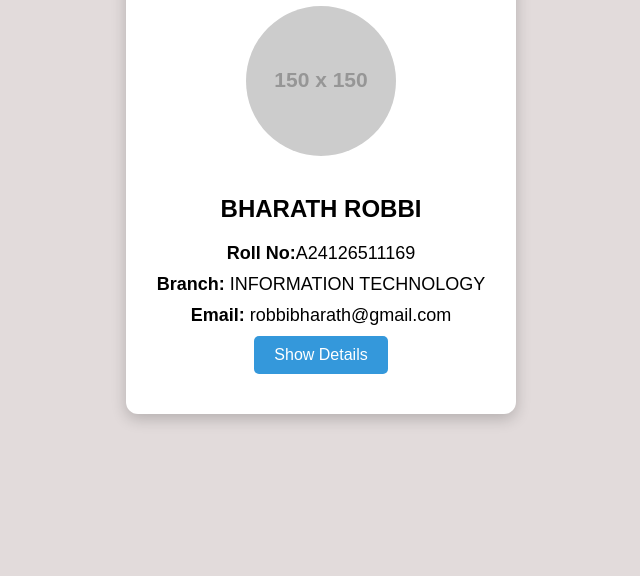
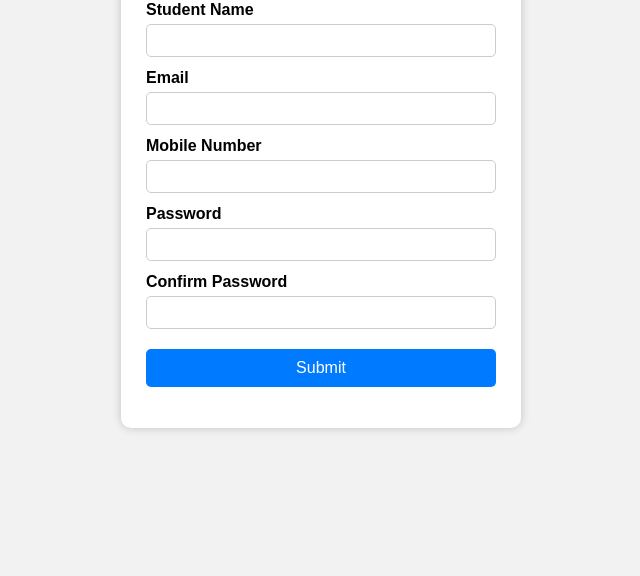
Before and after one commit to Bharath-8919/web-techonologies-lab, a plain HTML site: page index.html in a window 1280 px wide. Shown: the part 240-816 px from the top of the page, without its empty margins (319-959 px from the left). Drawn offline with Linux system fonts and the light colour scheme; placeholder pictures from the web are drawn by us.

Commit message:
Add files via upload

```diff
--- a/index.html
+++ b/index.html
@@ -3,33 +3,39 @@
 <head>
     <meta charset="UTF-8">
     <meta name="viewport" content="width=device-width, initial-scale=1.0">
-    <title>Student Profile</title>
-
+    <title>Student Registration Form</title>
     <link rel="stylesheet" href="style.css">
 </head>
 <body>
 
-    <div class="profile-card">
+<div class="container">
+    <h2>Student Registration Form</h2>
 
-        <h1>Student Profile</h1>
+    <form id="registrationForm">
 
-        <img src="https://via.placeholder.com/150" alt="Student Photo">
+        <label>Student Name</label>
+        <input type="text" id="name">
 
-        <h2 id="name">BHARATH ROBBI</h2>
+        <label>Email</label>
+        <input type="text" id="email">
 
-        <p><strong>Roll No:</strong>A24126511169</p>
+        <label>Mobile Number</label>
+        <input type="text" id="mobile">
 
-        <p><strong>Branch:</strong> INFORMATION TECHNOLOGY</p>
+        <label>Password</label>
+        <input type="password" id="password">
 
-        <p><strong>Email:</strong> robbibharath@gmail.com</p>
+        <label>Confirm Password</label>
+        <input type="password" id="confirmPassword">
 
-        <button onclick="showDetails()">Show Details</button>
+        <button type="submit">Submit</button>
 
-        <h3 id="message"></h3>
+    </form>
 
-    </div>
+    <p id="message"></p>
+</div>
 
-    <script src="script.js"></script>
+<script src="script.js"></script>
 
 </body>
 </html>
--- a/script.js
+++ b/script.js
@@ -1,8 +1,43 @@
-function showDetails() {
+document.getElementById("registrationForm").addEventListener("submit", function(event){
 
-    let studentName = document.getElementById("name").innerText;
+    event.preventDefault();
 
-    document.getElementById("message").innerHTML =
-        "Welcome, " + studentName;
+    let name = document.getElementById("name").value.trim();
+    let email = document.getElementById("email").value.trim();
+    let mobile = document.getElementById("mobile").value.trim();
+    let password = document.getElementById("password").value;
+    let confirmPassword = document.getElementById("confirmPassword").value;
 
-}
+    let message = document.getElementById("message");
+
+    message.style.color = "red";
+
+    if(name === ""){
+        message.innerHTML = "Student name should not be empty.";
+        return;
+    }
+
+    if(!email.includes("@")){
+        message.innerHTML = "Email must contain @.";
+        return;
+    }
+
+    if(!/^[0-9]{10}$/.test(mobile)){
+        message.innerHTML = "Mobile number must contain exactly 10 digits.";
+        return;
+    }
+
+    if(password.length < 8){
+        message.innerHTML = "Password must be at least 8 characters.";
+        return;
+    }
+
+    if(password !== confirmPassword){
+        message.innerHTML = "Passwords do not match.";
+        return;
+    }
+
+    message.style.color = "green";
+    message.innerHTML = "Registration Successful";
+
+});
--- a/style.css
+++ b/style.css
@@ -1,77 +1,57 @@
 body{
-    margin:0;
-    padding:0;
-    background:#e2dbdb;
-    font-family:Arial, sans-serif;
-
+    font-family: Arial, sans-serif;
+    background:#f2f2f2;
     display:flex;
     justify-content:center;
     align-items:center;
     height:100vh;
 }
 
-.profile-card{
-
+.container{
+    background:white;
+    padding:25px;
     width:350px;
-    background:white;
-
-    padding:20px;
-
-    border-radius:12px;
-
-    text-align:center;
-
-    box-shadow:0px 5px 15px rgba(0,0,0,0.2);
-
+    border-radius:10px;
+    box-shadow:0 0 10px rgba(0,0,0,0.2);
 }
 
-img{
-
-    width:150px;
-    height:150px;
-    border-radius:50%;
-    margin-bottom:15px;
-
+h2{
+    text-align:center;
 }
 
-h1{
-
-    color:#2c3e50;
-
+label{
+    display:block;
+    margin-top:12px;
+    font-weight:bold;
 }
 
-p{
-
-    font-size:18px;
-    margin:10px 0;
-
+input{
+    width:100%;
+    padding:8px;
+    margin-top:5px;
+    border:1px solid #ccc;
+    border-radius:5px;
+    box-sizing:border-box;
 }
 
 button{
-
-    background:#3498db;
+    width:100%;
+    margin-top:20px;
+    padding:10px;
+    background:#007BFF;
     color:white;
     border:none;
-
-    padding:10px 20px;
-
     border-radius:5px;
-
     cursor:pointer;
-
     font-size:16px;
-
 }
 
 button:hover{
-
-    background:#2980b9;
-
+    background:#0056b3;
 }
 
 #message{
-
-    margin-top:20px;
-    color:green;
-
+    margin-top:15px;
+    text-align:center;
+    font-weight:bold;
 }
```
